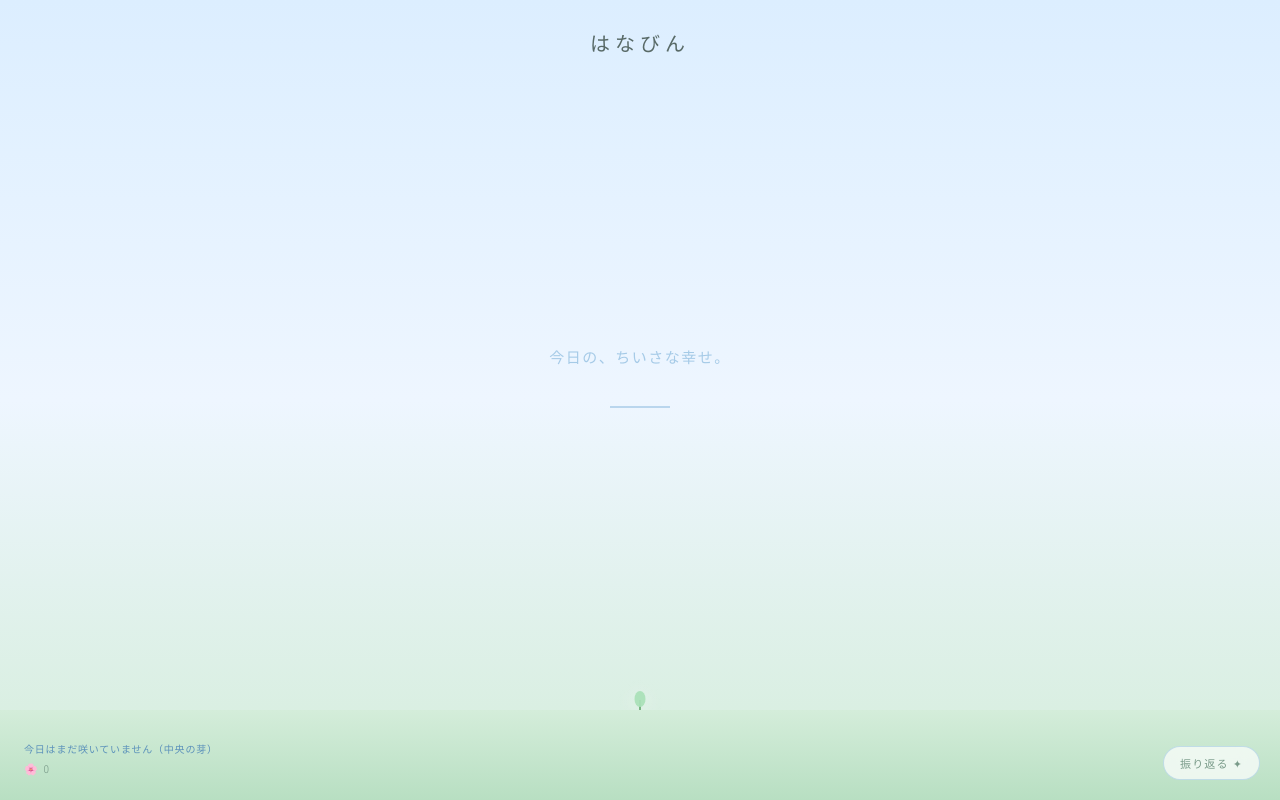
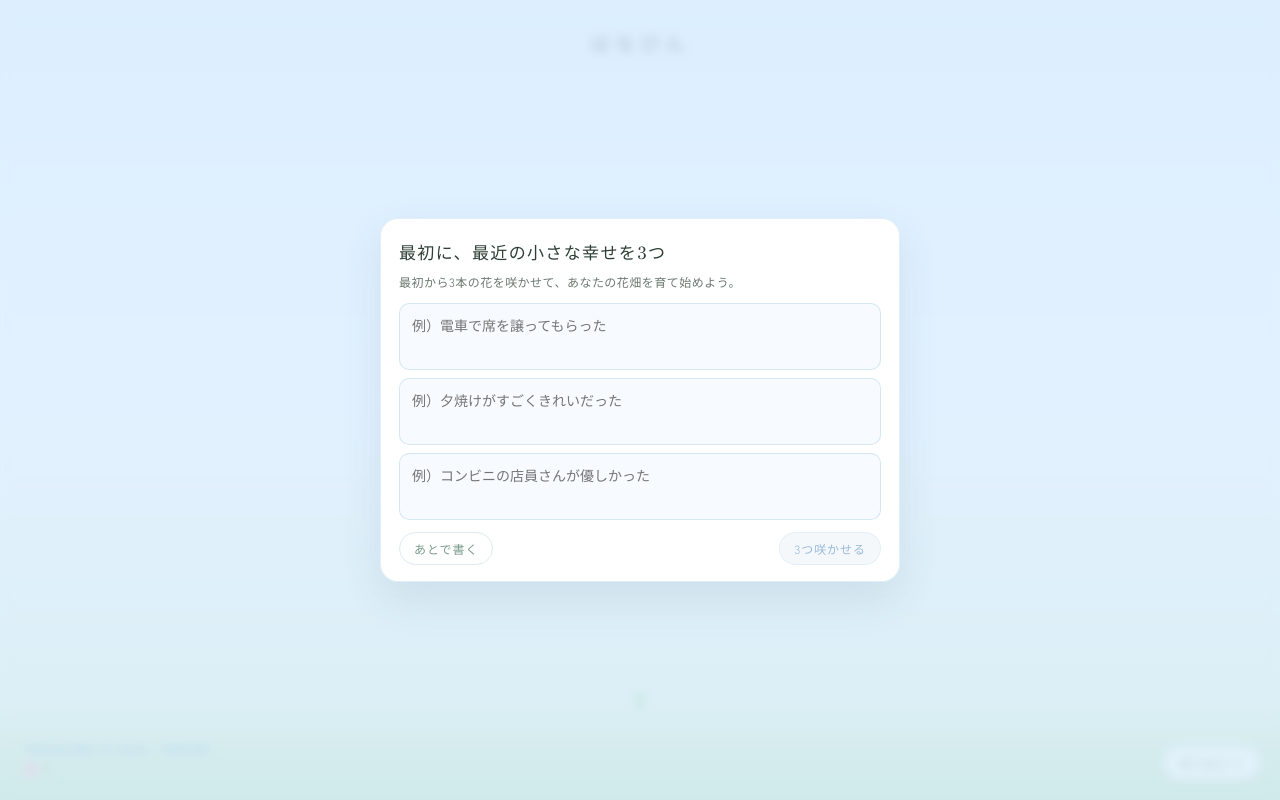
Before and after one commit to ru-se/hanabana, a React (Vite) app: page / in a window 1280 px wide. Built offline with nearby package versions, Linux system fonts and the light colour scheme; no server answers; the database is empty.

Commit message:
style: オンボーディングと週まとめの共有UIまわりのスタイル

```diff
--- a/src/index.css
+++ b/src/index.css
@@ -382,6 +382,64 @@ textarea {
   color: rgba(44, 62, 53, 0.82);
   letter-spacing: 0.02em;
 }
+.shareBtn {
+  display: block;
+  margin-top: 10px;
+  border: 1px solid rgba(107, 168, 212, 0.4);
+  background: rgba(255, 255, 255, 0.8);
+  border-radius: 20px;
+  padding: 7px 18px;
+  font-size: 12px;
+  color: #3d7ab5;
+  cursor: pointer;
+  letter-spacing: 0.08em;
+  transition: all 0.2s;
+}
+.shareBtn:hover:not(:disabled) {
+  background: white;
+  border-color: #6ba8d4;
+}
+.shareBtn:disabled {
+  opacity: 0.5;
+  cursor: default;
+}
+.shareHint {
+  margin-top: 8px;
+  font-size: 11px;
+  line-height: 1.45;
+  color: rgba(44, 62, 53, 0.78);
+  letter-spacing: 0.02em;
+}
+.quickShareNote {
+  margin: 8px 0 0;
+  font-size: 10px;
+  line-height: 1.5;
+  color: rgba(44, 62, 53, 0.55);
+  letter-spacing: 0.03em;
+}
+.quickShareRow {
+  display: flex;
+  gap: 8px;
+  margin-top: 8px;
+}
+.quickShareBtn {
+  border: 1px solid rgba(107, 168, 212, 0.32);
+  background: rgba(255, 255, 255, 0.72);
+  border-radius: 999px;
+  padding: 5px 11px;
+  font-size: 11px;
+  color: #4a77a1;
+  letter-spacing: 0.04em;
+  cursor: pointer;
+}
+.quickShareBtn:hover:not(:disabled) {
+  background: white;
+  border-color: #6ba8d4;
+}
+.quickShareBtn:disabled {
+  opacity: 0.5;
+  cursor: default;
+}
 .rcls {
   background: none;
   border: none;
@@ -507,3 +565,86 @@ textarea {
   padding: 18px 0;
   font-weight: 300;
 }
+
+/* onboarding */
+.onbOverlay {
+  position: fixed;
+  inset: 0;
+  z-index: 60;
+  background: rgba(220, 238, 255, 0.66);
+  backdrop-filter: blur(5px);
+  display: flex;
+  align-items: center;
+  justify-content: center;
+  padding: 18px;
+}
+.onbCard {
+  width: min(520px, 100%);
+  background: rgba(255, 255, 255, 0.98);
+  border: 1px solid rgba(107, 168, 212, 0.2);
+  border-radius: 18px;
+  padding: 20px 18px 16px;
+  box-shadow: 0 16px 42px rgba(54, 90, 116, 0.12);
+}
+.onbTitle {
+  font-family: 'Shippori Mincho', serif;
+  font-size: 17px;
+  font-weight: 500;
+  letter-spacing: 0.08em;
+  color: #2c3e35;
+}
+.onbSub {
+  margin-top: 8px;
+  font-size: 12px;
+  color: rgba(44, 62, 53, 0.7);
+  line-height: 1.6;
+  letter-spacing: 0.04em;
+}
+.onbFields {
+  margin-top: 12px;
+  display: grid;
+  gap: 8px;
+}
+.onbInput {
+  width: 100%;
+  border: 1px solid rgba(107, 168, 212, 0.24);
+  border-radius: 10px;
+  background: rgba(238, 246, 255, 0.45);
+  color: #2c3e35;
+  font-size: 14px;
+  padding: 10px 12px;
+  line-height: 1.6;
+  resize: none;
+  outline: none;
+}
+.onbInput:focus {
+  border-color: rgba(61, 122, 181, 0.48);
+}
+.onbActions {
+  margin-top: 12px;
+  display: flex;
+  justify-content: space-between;
+  align-items: center;
+}
+.onbGhost,
+.onbPrimary {
+  border-radius: 999px;
+  padding: 7px 14px;
+  font-size: 12px;
+  letter-spacing: 0.08em;
+  border: 1px solid rgba(107, 168, 212, 0.24);
+  transition: all 0.2s;
+}
+.onbGhost {
+  background: transparent;
+  color: #7a9b8a;
+}
+.onbPrimary {
+  background: rgba(107, 168, 212, 0.14);
+  color: #3d7ab5;
+}
+.onbPrimary:disabled,
+.onbGhost:disabled {
+  opacity: 0.52;
+  cursor: not-allowed;
+}
```
